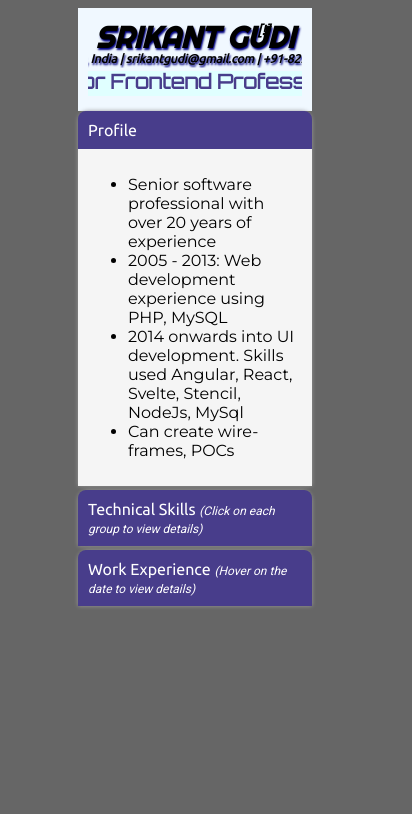
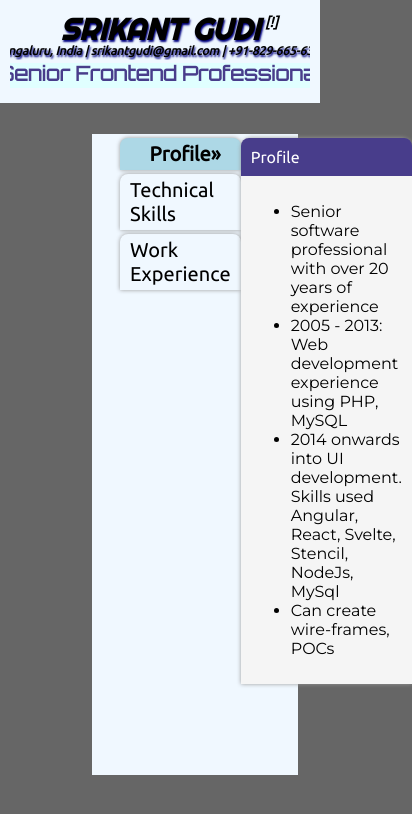
Before and after one commit to srikantgudi/srikantgudi.github.io, a Svelte app: page / in a window 390 px wide. Shown: the top 814 px of the page, 412 px wide, since content can reach past the window. Built offline with nearby package versions, Linux system fonts and the light colour scheme.

Commit message:
Modified content and layout for responsiveness

```diff
--- a/src/App.svelte
+++ b/src/App.svelte
@@ -76,8 +76,8 @@
 	}
 	.appinfo {
 		position: absolute;
-		top: 0.5em;
-		right: 0;
+		top: 1em;
+		right: 1em;
 		z-index: 999;
 		display: none;
 		transition: all 1s;
@@ -100,9 +100,17 @@
 		font-weight: 600;
 	}
 	.resume {
-		display: block;
+		position: absolute;
+		top: 9em;
+		left: 1em;
+		right: 1em;
+		height: 75vh;
+		display: grid;
+		padding: 4px 2em;
+		grid-template-columns: 1fr 3fr;
+		background-color: aliceblue;
 	}
-	:global(.card) {
+	.card {
         border-radius: 8px 8px 0 0;
 		display: flex;
 		font-size: 20px;
@@ -110,12 +118,21 @@
 		padding: 4px 10px;
 		margin-bottom: 4px;
 	}
-	.note {
-		font-size: 12px;
-		font-style: italic;
-		font-family: Roboto;
+	.card.active {
+		background-color: lightblue;
+		justify-content: right;
+		font-weight: 600;
+	}
+	.card.active:after {
+		content: '\20\bb';
+		padding-right: 10px;
 	}
 	.topnav {
+		position: fixed;
+		z-index: 999;
+		left: 0;
+		top: 0;
+		margin-bottom: 10em;
 		background-color: aliceblue;
 		width: auto;
 		padding: 10px;
@@ -135,7 +152,7 @@
 	}
 </style>
 
-<main class="resume">
+<main>
 	<div class="topnav box">
 		<div class="info">
 			<svg height="50" width="100%" class="page-title">
@@ -161,29 +178,20 @@
 	</div>
 	<div class="resume">
 		<div>
-			<ResumeItem showContent={opt===1}>
-				<div slot="header" on:click={() => opt = 1}>
-					Profile
-				</div>
-				<div slot="content">
-					<Profile />
-				</div>
-			</ResumeItem>
-			<ResumeItem showContent={opt===2}>
-				<div slot="header" on:click={() => opt = 2}>
-					Technical Skills <span class="note">(Click on each group to view details)</span>
-				</div>
-				<div slot="content">
+			<div class="card" class:active={opt === 1} on:click={() => opt = 1}>Profile</div>
+			<div class="card" class:active={opt === 2} on:click={() => opt = 2}>Technical Skills</div>
+			<div class="card" class:active={opt === 3} on:click={() => opt = 3}>Work Experience</div>
+		</div>
+		<div>
+			{#if opt===1}
+				<Profile />
+			{/if}
+			{#if opt===2}
 				<Skills />
-			</ResumeItem>
-			<ResumeItem showContent={opt===3}>
-				<div slot="header" on:click={() => opt = 3}>
-					Work Experience <span class="note">(Hover on the date to view details)</span>
-				</div>
-				<div slot="content">
-					<WorkHistory />
-				</div>
-			</ResumeItem>
+			{/if}
+			{#if opt===3}
+				<WorkHistory />
+			{/if}
 		</div>
 	</div>
 
--- a/src/Profile.svelte
+++ b/src/Profile.svelte
@@ -1,4 +1,6 @@
 <script>
+import ResumeItem from "./ResumeItem.svelte";
+
     let profiles = [
         'Senior software professional with over 20 years of experience',
         '2005 - 2013: Web development experience using PHP, MySQL',
@@ -14,10 +16,15 @@
     }
 </style>
 
-<div>
+<ResumeItem>
+    <div slot="header">
+        Profile
+    </div>
+    <div slot="content">
         <ul class='text'>
             {#each profiles as line}
                 <li>{line}</li>
             {/each}
         </ul>
     </div>
+</ResumeItem>
--- a/src/ResumeItem.svelte
+++ b/src/ResumeItem.svelte
@@ -1,5 +1,4 @@
 <script>
-	export let showContent = false;
 	export let hdrbg = "darkslateblue";
 	export let hdrclr = "white";
 	export let fntclr = 'white';
@@ -30,10 +29,6 @@
         text-align: left;
 		background-color: whitesmoke;
 		padding: 10px;
-        display: none;
-	}
-    .item-content.active {
-        display: block;
     }
 </style>
 
@@ -41,7 +36,7 @@
 	<div class="item-header">
 		<slot name="header"></slot>
     </div>
-	<div class="item-content" class:active={showContent}>
+	<div class="item-content">
 		<slot name="content"></slot>
     </div>
 </main>
--- a/src/Skills.svelte
+++ b/src/Skills.svelte
@@ -1,4 +1,6 @@
 <script>
+import ResumeItem from "./ResumeItem.svelte";
+
     let skills = [
 		{
 			group: 'Web Technologies',
@@ -42,15 +44,13 @@
 
 <style>
     .skills {
-        display: block;
-        height: 16em;
+        display: grid;
+        grid-template-columns: 1fr 3fr;
         overflow-y: auto;
         overflow-x: hidden;
         padding: 10px;
     }
     .skill-names {
-        display: flex;
-        flex-flow: row wrap;
         margin: 10px;
     }
     .skill-name {
@@ -81,6 +81,11 @@
         flex: 1;
     }
 </style>
+<ResumeItem>
+    <div slot="header">
+        Technical Skills
+    </div>
+    <div slot="content">
         <div class="skills">
             <div class="skill-names">
                 {#each skills as skill}
@@ -103,3 +108,5 @@
                 {/each}
             </div>
         </div>
+    </div>
+</ResumeItem>
--- a/src/WorkHistory.svelte
+++ b/src/WorkHistory.svelte
@@ -1,4 +1,5 @@
 <script>
+import ResumeItem from "./ResumeItem.svelte";
     let expList = [
 		{
 			header: {
@@ -72,18 +73,18 @@
 <style>
     .exp {
         display: grid;
-        grid-template-columns: 1fr;
+        grid-template-columns: 1fr 3fr;
         grid-gap: 10px 20px;
     }
     .expdate {
-		display: inline-flex;
+		display: block;
         box-shadow: 0 2px 4px #666666;
         border-radius: 8px 8px 0 0;
         padding: 5px 10px;
         cursor: pointer;
         background-color: lightblue;
         margin: 4px;
-		font-style: 14px;
+		font-size: 12px;
 		font-family: Righteous;
     }
     .expdate.active {
@@ -93,11 +94,18 @@
 	.expdetail {
 		padding-left: 10%;
 		font-family: Montserrat;
+		height: inherit;
+		overflow-y: auto;
 	}
 </style>
 
-<main class="exp">
-    <div>
+<ResumeItem>
+	<div slot="header">
+		Work Experience
+	</div>
+	<dif slot="content">
+		<div class="exp">
+			<div id="datelinks">
 				{#each expList as exp}
 					<div class="expdate" class:active={curExp === exp}
 						on:click={() => curExp = exp}>{exp.header.dates}</div>
@@ -112,4 +120,6 @@
 					{/each}
 				</ul>
 			</div>
-</main>
+		</div>
+	</dif>
+</ResumeItem>
```
Lines whose indentation alone changed are shown as unchanged.
